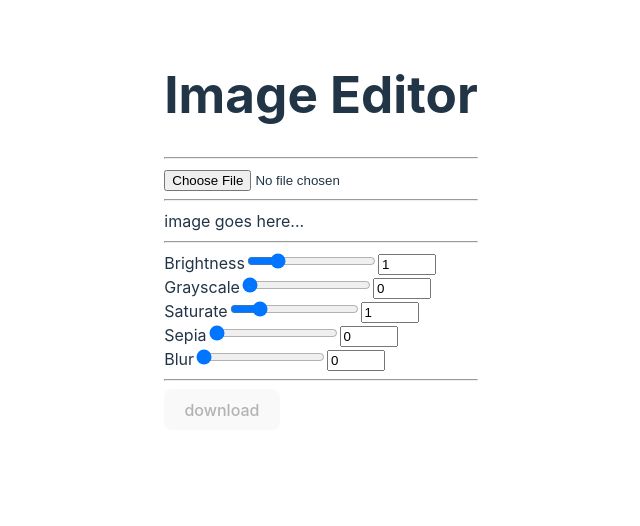
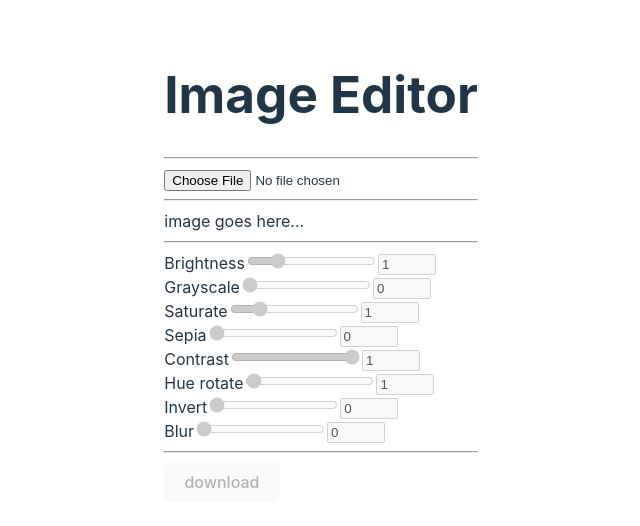
Before and after one commit to alexalannunes/image-editor-css, a React (Vite) app: page / in a window 1280 px wide. Shown: the top 526 px of the page, without its empty margins (319-959 px from the left). Built offline with nearby package versions, Linux system fonts and the light colour scheme.

Commit message:
separate components

```diff
--- a/src/App.tsx
+++ b/src/App.tsx
@@ -2,6 +2,8 @@ import { useState } from 'react';
 
 import './App.css';
 import { useRef } from 'react';
+import { editorControls } from './controls';
+import { RangeControl } from './input-control';
 
 function downloadImage(image: string, imageFileName: string) {
   const fakeLink = document.createElement('a');
@@ -14,95 +16,10 @@ function downloadImage(image: string, imageFileName: string) {
   fakeLink.remove();
 }
 
-const editorOptions = [{
-  label: 'Brightness',
-  prop: 'brightness',
-  min: 0,
-  max: 5,
-  step: 0.01,
-  value: 1,
-  unit: ''
-}, {
-  label: 'Grayscale',
-  prop: 'grayscale',
-  min: 0,
-  max: 1,
-  step: 0.01,
-  value: 0,
-  unit: ''
-}, {
-  label: 'Saturate',
-  prop: 'Saturate',
-  min: 0,
-  max: 5,
-  step: 0.01,
-  value: 1,
-  unit: ''
-}, {
-  label: 'Sepia',
-  prop: 'sepia',
-  min: 0,
-  max: 1,
-  step: 0.01,
-  value: 0,
-  unit: ''
-}, {
-  label: 'Blur',
-  prop: 'blur',
-  min: 0,
-  max: 5,
-  step: 0.02,
-  value: 0,
-  unit: 'px'
-}]
-
-function Range({
-  value,
-  onChange,
-  label,
-  step = 0.01,
-  min = 0,
-  max = 1,
-}: {
-  label: string;
-  value: number;
-  step?: number;
-  min?: number;
-  max?: number;
-  onChange: (v: string) => void;
-}) {
-  return (
-    <div>
-      {label}
-      <input
-        min={min}
-        max={max}
-        step={step}
-        value={value}
-        onChange={(e) => {
-          onChange(e.target.value);
-        }}
-        type="range"
-      />
-      <input
-        value={value}
-        type="number"
-        max={max}
-        min={min}
-        step={step}
-        onChange={(e) => {
-          onChange(e.target.value);
-        }}
-        style={{ width: 50 }}
-      />
-    </div>
-  );
-}
 
 function App() {
   const [r, s] = useState('');
-  // https://www.w3schools.com/cssref/css3_pr_filter.php more filters
-  const [edit, setEdit] = useState(editorOptions);
+  const [edit, setEdit] = useState(editorControls);
   const [fileName, setFileName] = useState('')
 
   console.log(edit)
@@ -172,20 +89,21 @@ function App() {
         edit.map(option => {
           const { label, prop, min, max, step, value } = option
           return (
-            <Range
+            <RangeControl
               key={prop}
               label={label}
               value={value}
               max={max}
               min={min}
               step={step}
+              disabled={!r}
               onChange={(newValue) => {
                 setEdit(prev => {
                   return prev.map(o => {
                     if (o.prop === option.prop) {
                       return {
                         ...o,
-                        value: Number(newValue)
+                        value: (newValue)
                       }
                     }
                     return o
--- /dev/null
+++ b/src/controls.tsx
@@ -0,0 +1,65 @@
+export const editorControls = [{
+    label: 'Brightness',
+    prop: 'brightness',
+    min: 0,
+    max: 5,
+    step: 0.1,
+    value: 1,
+    unit: ''
+  }, {
+    label: 'Grayscale',
+    prop: 'grayscale',
+    min: 0,
+    max: 1,
+    step: 0.1,
+    value: 0,
+    unit: ''
+  }, {
+    label: 'Saturate',
+    prop: 'Saturate',
+    min: 0,
+    max: 5,
+    step: 0.1,
+    value: 1,
+    unit: ''
+  }, {
+    label: 'Sepia',
+    prop: 'sepia',
+    min: 0,
+    max: 1,
+    step: 0.1,
+    value: 0,
+    unit: ''
+  },{
+    label: 'Contrast',
+    prop: 'contrast',
+    min: 0,
+    step: 0.1,
+    max: 1,
+    value: 1,
+    unit: ''
+  }, {
+    label: 'Hue rotate',
+    prop: 'hue-rotate',
+    min: 0,
+    step: 1,
+    max: 360,
+    value: 1,
+    unit: 'deg'
+  },{
+    label: 'Invert',
+    prop: 'invert',
+    min: 0,
+    step: 0.1,
+    max: 1,
+    value: 0,
+    unit: ''
+  }, {
+    label: 'Blur',
+    prop: 'blur',
+    min: 0,
+    max: 5,
+    step: 0.02,
+    value: 0,
+    unit: 'px'
+  }]
--- /dev/null
+++ b/src/input-control.tsx
@@ -0,0 +1,38 @@
+import { HTMLProps } from "react";
+
+interface RangeControlProps extends Omit<HTMLProps<HTMLInputElement>, 'onChange'> {
+    label: string;
+    value: number;
+    onChange: (v: number) => void;
+}
+
+// TODO convert to forwardRef component
+export function RangeControl({
+    value,
+    onChange,
+    label,
+    ...rest
+}: RangeControlProps) {
+    return (
+        <div>
+            {label}
+            <input
+                {...rest}
+                value={value}
+                onChange={(e) => {
+                    onChange(Number(e.target.value));
+                }}
+                type="range"
+            />
+            <input
+                {...rest}
+                value={value}
+                type="number"
+                onChange={(e) => {
+                    onChange(Number(e.target.value));
+                }}
+                style={{ width: 50 }}
+            />
+        </div>
+    );
+}
```
Also changed, not shown: 1 other file (tests, documents, lock files or other folders).
